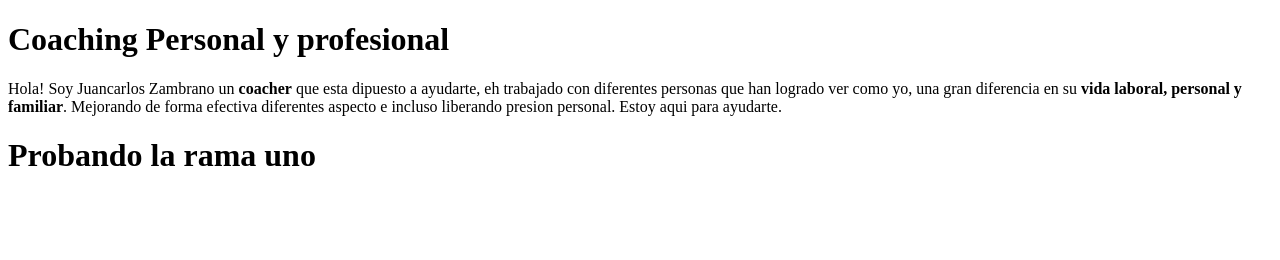
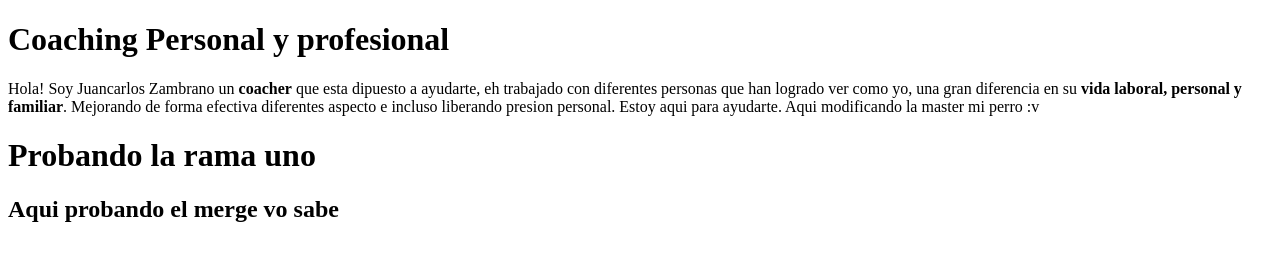
Before and after one commit to andrew921as/WebCoaching, a plain HTML site: page index.html in a window 1280 px wide. Drawn offline with Linux system fonts and the light colour scheme.

Commit message:
Probando el merge

```diff
--- a/index.html
+++ b/index.html
@@ -17,9 +17,13 @@
         <p>Hola! Soy Juancarlos Zambrano un <strong>coacher</strong> que esta dipuesto a ayudarte,
             eh trabajado con diferentes personas que han logrado ver como yo, una gran diferencia
             en su <strong>vida laboral, personal y familiar</strong>. Mejorando de forma efectiva diferentes aspecto e incluso
-            liberando presion personal. Estoy aqui para ayudarte. </p>
+            liberando presion personal. Estoy aqui para ayudarte. Aqui modificando la master mi perro :v </p>
 
             <h1>Probando la rama uno</h1>
+            <div>
+                <h2>Aqui probando el merge vo sabe</h2>
+            </div>
+
 
 
 
```
